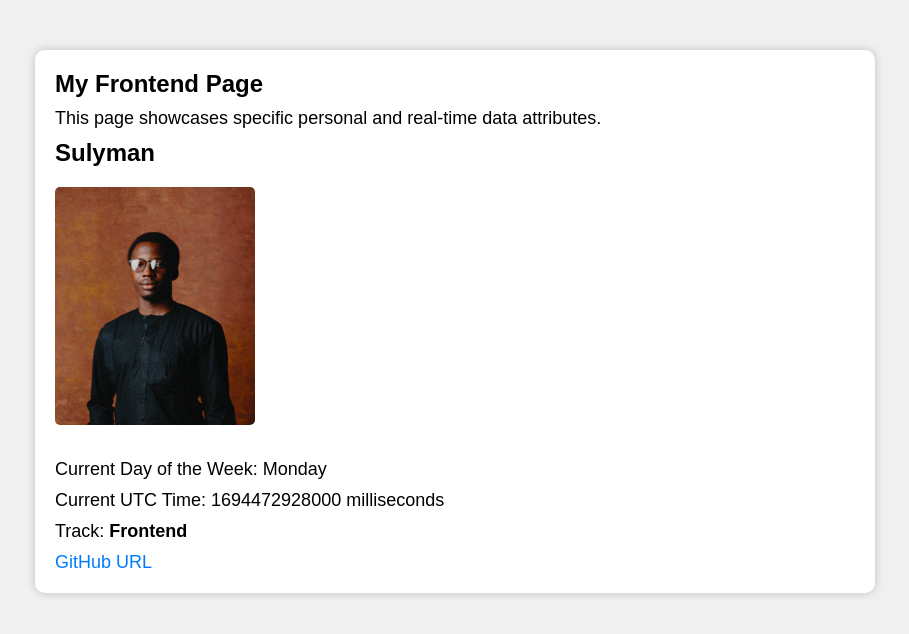
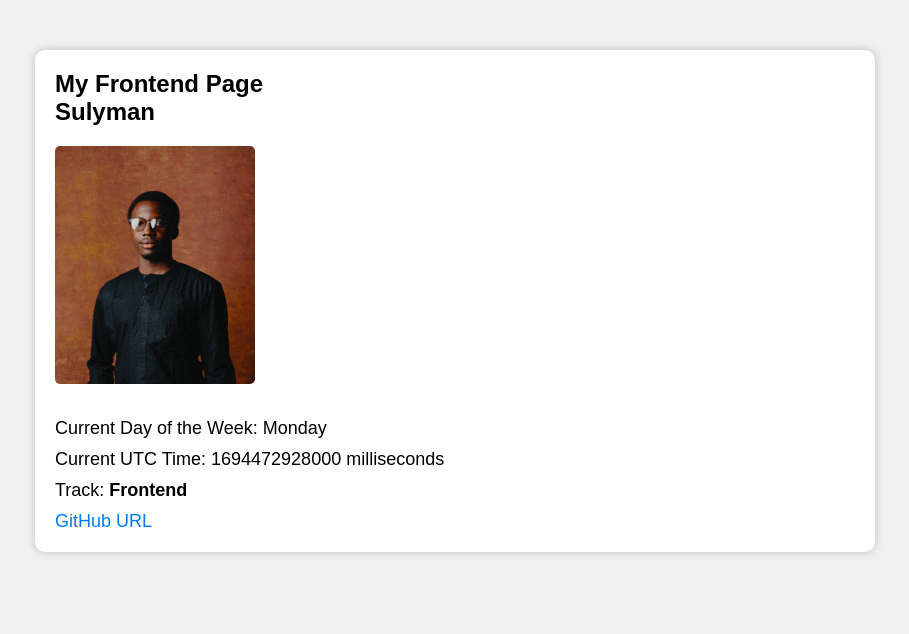
Before and after one commit to sulyman001/HNGx_stage_1, a plain HTML site: page index.html in a window 1280 px wide. Shown: the whole page, without its empty margins (185-1094 px from the left). Drawn offline with Linux system fonts and the light colour scheme.

Commit message:
Stage 1 HNG internship

```diff
--- a/index.html
+++ b/index.html
@@ -9,7 +9,6 @@
 <body>
     <div class="container">
         <h1>My Frontend Page</h1>
-        <p>This page showcases specific personal and real-time data attributes.</p>
 
         <h1 data-testid="slackUserName">Sulyman</h1>
         <img src="./images/profilePicture.jpg" alt="profilePicture" data-testid="slackDisplayImage">
```
